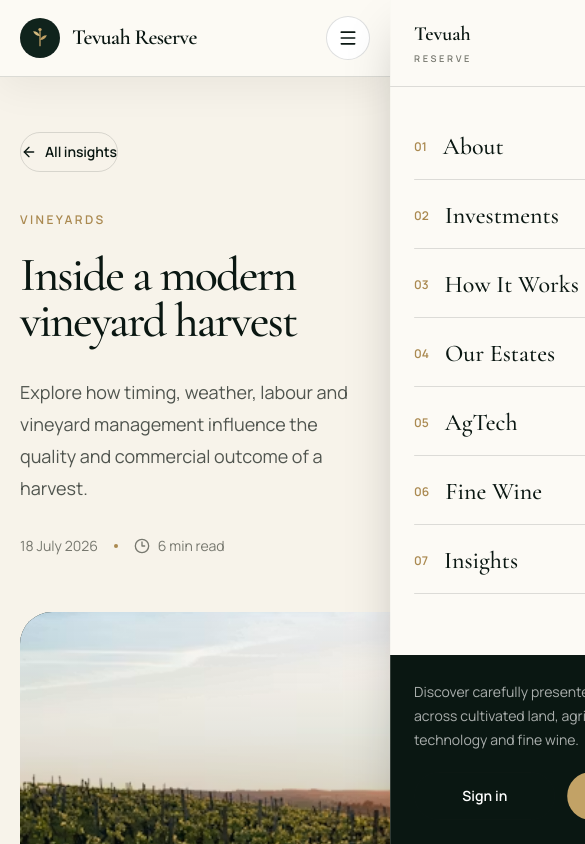
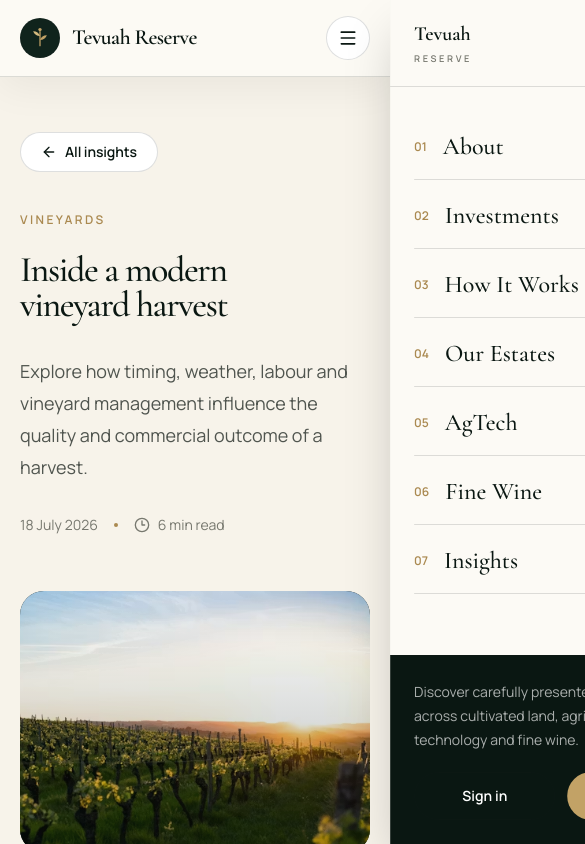
Before and after one commit to paulcameron099-lgtm/tevuah, a Next.js app: page /insights/inside-a-modern-vineyard-harvest in a window 390 px wide. Shown: the top 844 px of the page, 585 px wide, since content can reach past the window. Built offline with nearby package versions, Linux system fonts and the light colour scheme.

Commit message:
homepage done

```diff
--- a/src/app/(marketting)/insights/[slug]/page.tsx
+++ b/src/app/(marketting)/insights/[slug]/page.tsx
@@ -60,12 +60,12 @@ export default async function InsightPage({
         <Container>
          <Button
             href="/insights"
-            variant="ghost"
+            variant="outline"
             size="sm"
-            className="mb-10 px-0 text-forest-950 hover:bg-transparent hover:text-olive-700"
+            className="mb-10 w-fit border-forest-900/15 bg-white px-5 text-forest-950 hover:border-forest-900/25 hover:bg-ivory-50 hover:text-forest-950"
             >
-            <ArrowLeft className="size-4" />
-            All insights
+            <ArrowLeft className="size-4 shrink-0" />
+            <span>All insights</span>
         </Button>
 
           <div className="max-w-5xl">
@@ -73,7 +73,7 @@ export default async function InsightPage({
               {article.category}
             </p>
 
-            <h1 className="font-display mt-6 text-balance text-5xl leading-[0.96] font-medium tracking-[-0.04em] text-forest-950 sm:text-6xl lg:text-8xl">
+            <h1 className="font-display mt-6 text-balance text-4xl leading-[0.98] font-medium tracking-[-0.04em] text-forest-950 sm:text-6xl lg:text-8xl">
               {article.title}
             </h1>
 
@@ -101,14 +101,14 @@ export default async function InsightPage({
       </section>
 
      <Container>
-        <div className="relative aspect-16/8 min-h-90 overflow-hidden rounded-4xl bg-forest-950">
+    <div className="relative aspect-4/3 overflow-hidden rounded-3xl bg-forest-950 sm:aspect-16/10 sm:rounded-4xl lg:aspect-16/8">
         <Image
         src={article.image}
         alt={article.title}
         fill
         priority
-            sizes="100vw"
-            className="object-cover"
+        sizes="(max-width: 640px) 100vw, (max-width: 1024px) 92vw, 1400px"
+        className="object-cover object-[center_45%] sm:object-center"
         />
 
         <div className="absolute inset-0 bg-linear-to-t from-forest-950/30 to-transparent" />
```
Lines whose indentation alone changed are shown as unchanged.
